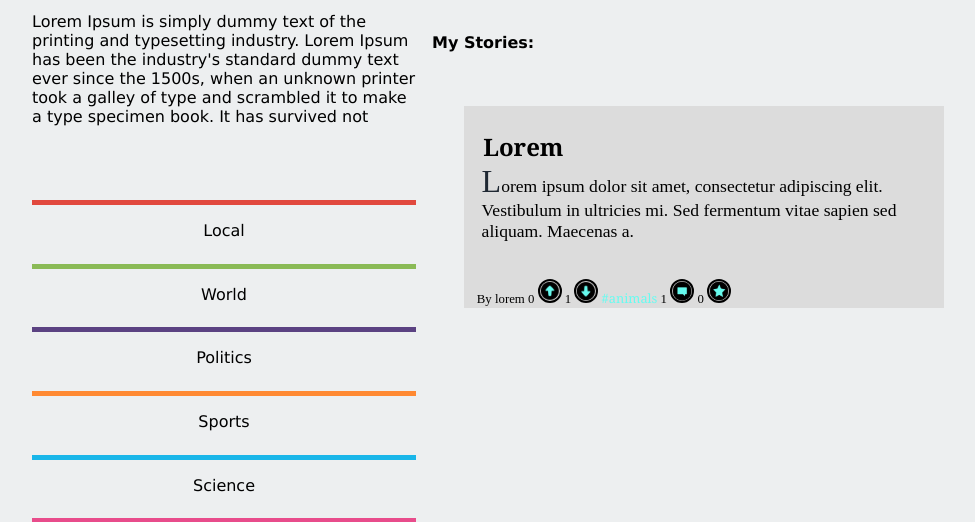
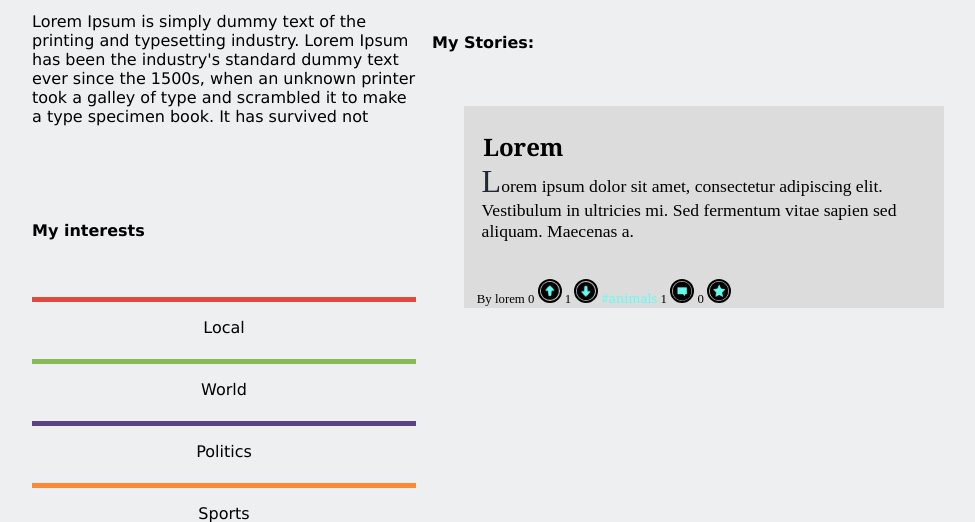
Before and after one commit to SmilingOwl/LTW-18-19, a PHP site: page /profile.php in a window 1280 px wide. Shown: the part 248-770 px from the top of the page, without its empty margins (128-1103 px from the left). Run offline with PHP 8.4, Linux system fonts and the light colour scheme; the visitor is signed in with stand-in values (Sample User, id 1); data comes from the database, SQL or seed files in the repository.

Commit message:
Added interests title

```diff
--- a/php/profile.php
+++ b/php/profile.php
@@ -28,6 +28,7 @@
         and scrambled it to make a type specimen book. It has survived not
     </p>
     <section id="interests">
+        <h4>My interests</h4>
         <ul>
             <li>Local</a></li>
             <li>World</a></li>
```
